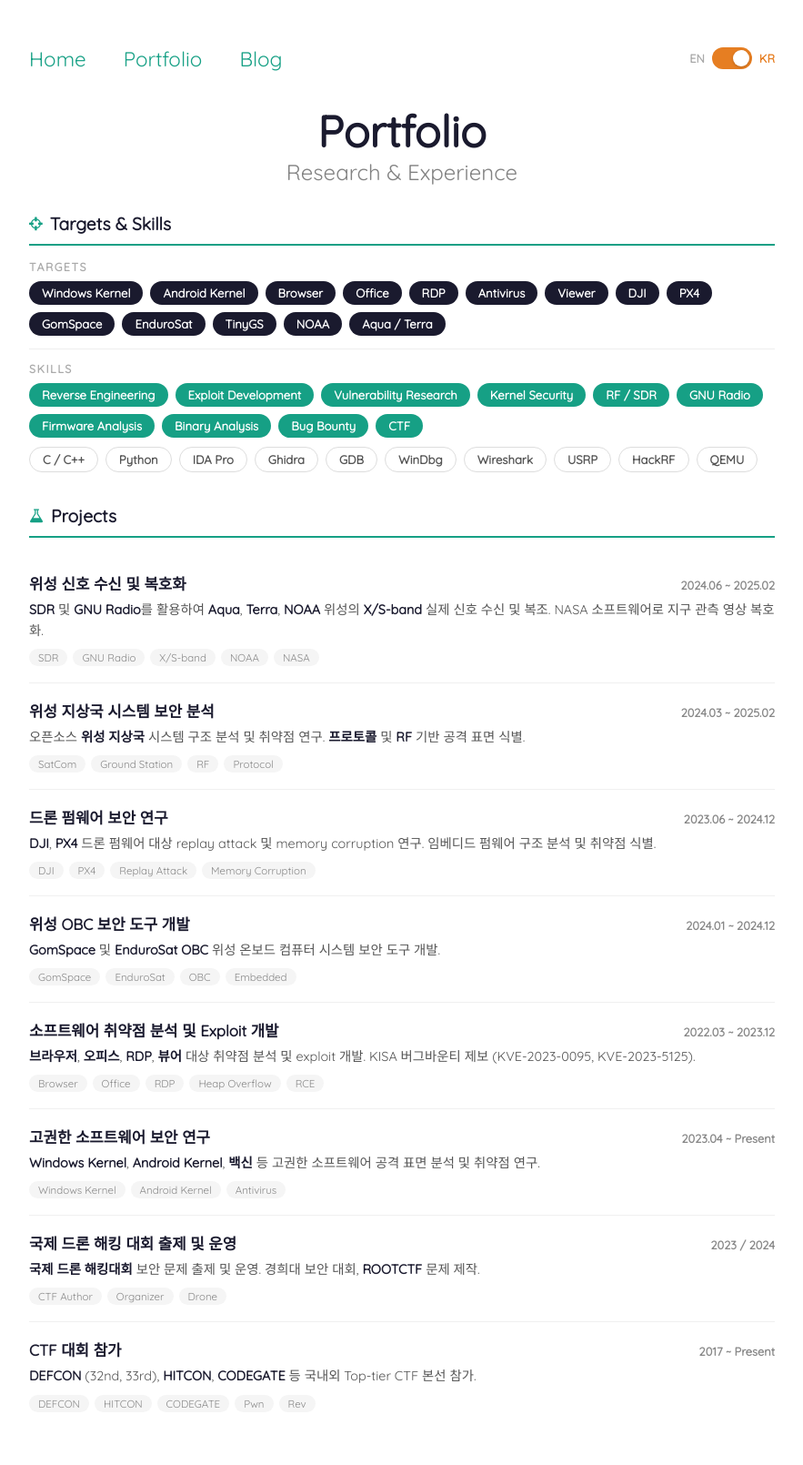
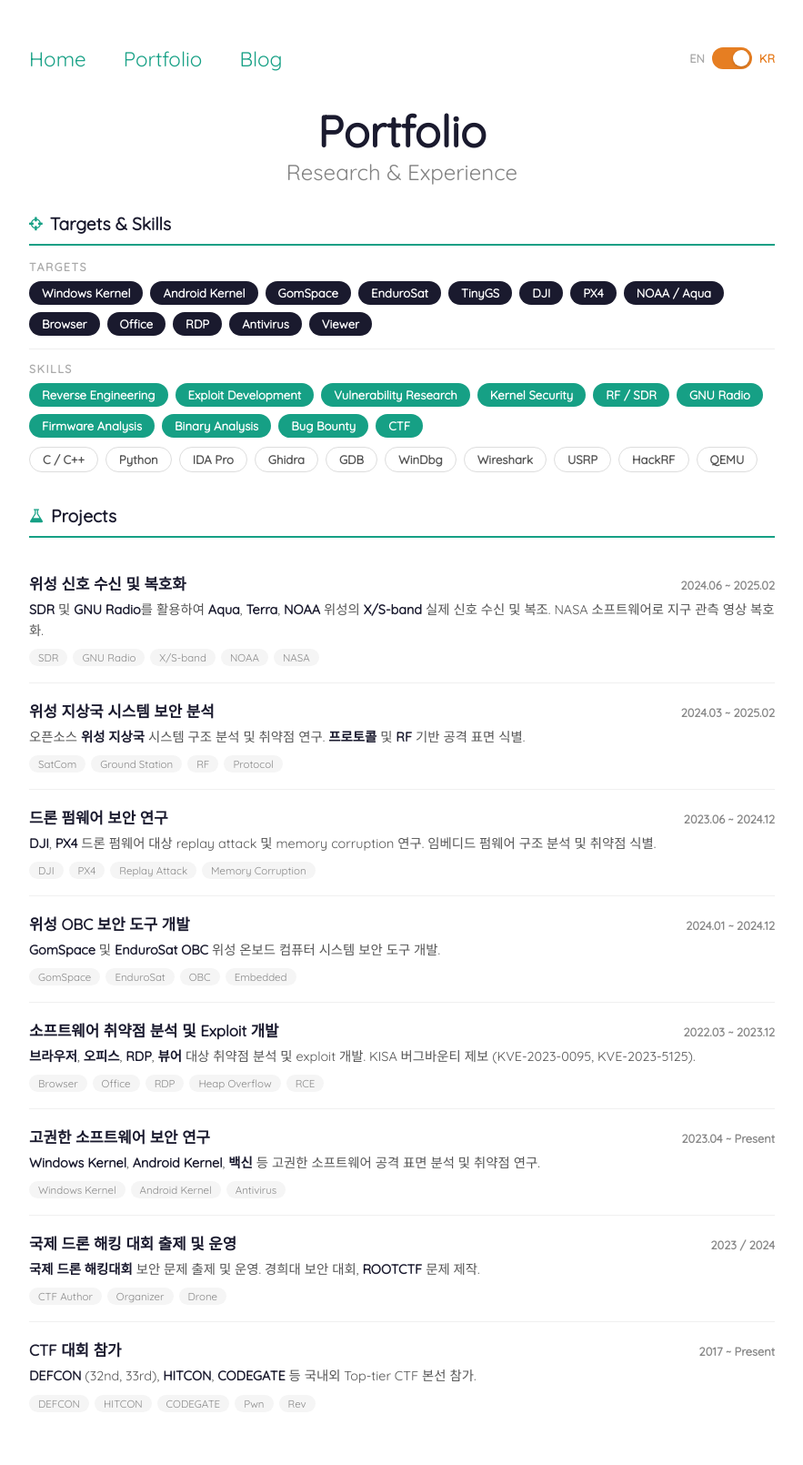
Before and after one commit to Gyeongje/gyeongje.github.io, a Jekyll site: the page built from portfolio.md, in a window 1280 px wide. Shown: the whole page at 91% size, without its empty margins (198-1081 px from the left). Built offline with Jekyll 4.4.1, drawn with Linux system fonts in a browser that asks for light colours.

Commit message:
reorder targets: kernel, satellite, drone, then software
Co-Authored-By: Claude Opus 4.6 <noreply@anthropic.com>

```diff
--- a/portfolio.md
+++ b/portfolio.md
@@ -13,18 +13,17 @@ permalink: /portfolio/
   <div class="pf-skills__group">
     <span class="pf-skill pf-skill--target">Windows Kernel</span>
     <span class="pf-skill pf-skill--target">Android Kernel</span>
+    <span class="pf-skill pf-skill--target">GomSpace</span>
+    <span class="pf-skill pf-skill--target">EnduroSat</span>
+    <span class="pf-skill pf-skill--target">TinyGS</span>
+    <span class="pf-skill pf-skill--target">DJI</span>
+    <span class="pf-skill pf-skill--target">PX4</span>
+    <span class="pf-skill pf-skill--target">NOAA / Aqua</span>
     <span class="pf-skill pf-skill--target">Browser</span>
     <span class="pf-skill pf-skill--target">Office</span>
     <span class="pf-skill pf-skill--target">RDP</span>
     <span class="pf-skill pf-skill--target">Antivirus</span>
     <span class="pf-skill pf-skill--target">Viewer</span>
-    <span class="pf-skill pf-skill--target">DJI</span>
-    <span class="pf-skill pf-skill--target">PX4</span>
-    <span class="pf-skill pf-skill--target">GomSpace</span>
-    <span class="pf-skill pf-skill--target">EnduroSat</span>
-    <span class="pf-skill pf-skill--target">TinyGS</span>
-    <span class="pf-skill pf-skill--target">NOAA</span>
-    <span class="pf-skill pf-skill--target">Aqua / Terra</span>
   </div>
 
   <div class="pf-skills__divider"></div>
```
